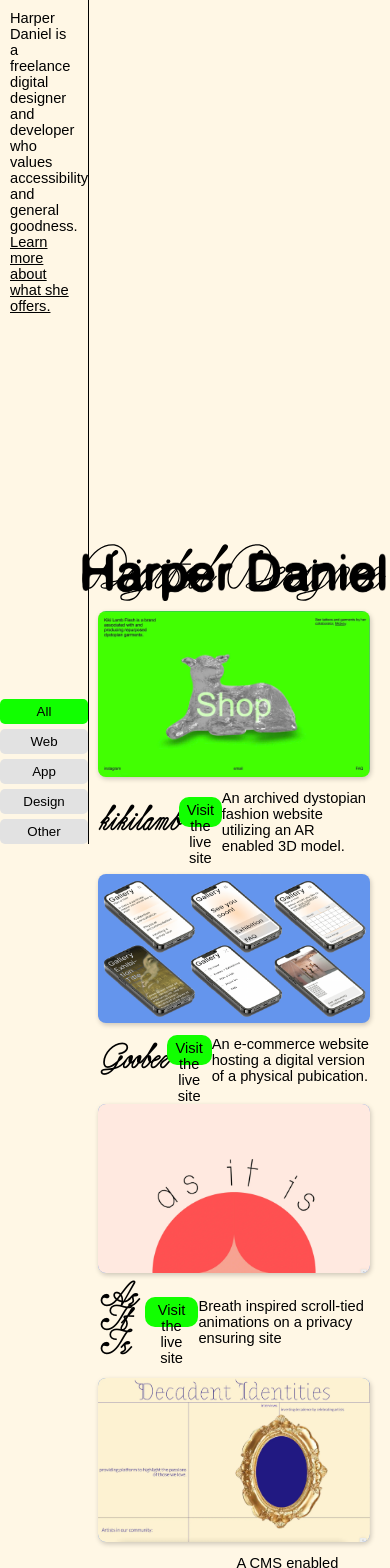
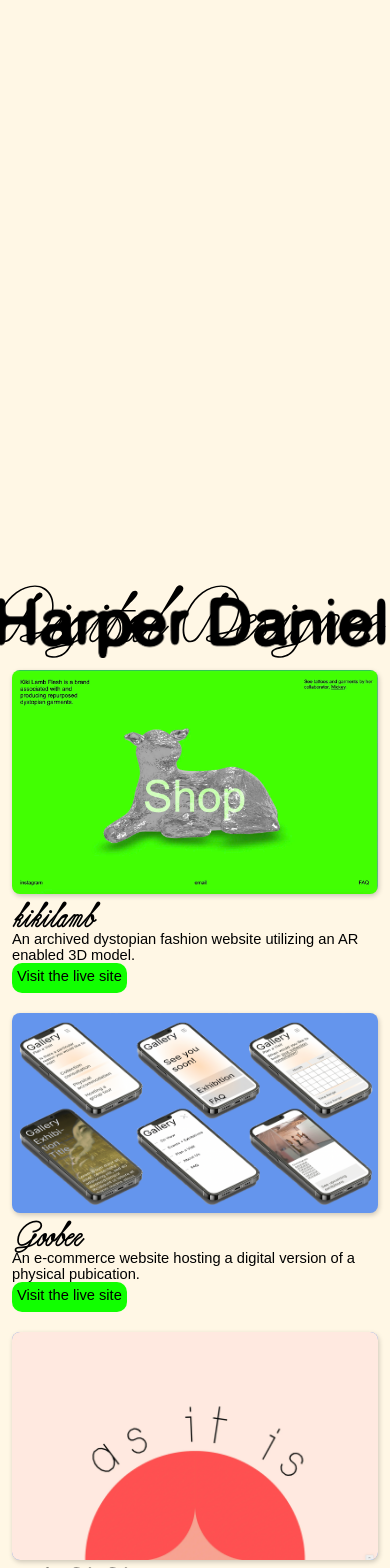
Before and after one commit to harperrose/1128, a React (Create React App) app: page / in a window 390 px wide. Shown: the top 1568 px of the page. Built offline with nearby package versions, Linux system fonts and the light colour scheme.

Commit message:
styles and separate components

```diff
--- a/src/App.css
+++ b/src/App.css
@@ -27,22 +27,25 @@ button {
   width: 100%;
 }
 
+.show-mobile{
+  display: none;
+}
+
 /* layout elements*/
 
 .nav-panel {
-   z-index: 990;
    position: fixed;
-   bottom: 0px;
    display: flex;
-   flex-direction: column;
-   justify-content: space-between;
    width: 20vw;
-   height: 100%;
-   padding-right: 10px;
+   padding: 0.5vw;
+   height: 100vh;
    border-right: solid black 1px;
  }
 
 .button-wrap {
+  width: 19vw;
+  position: fixed;
+  bottom: 0.5vw;
   display: flex;
   flex-direction: column;
 }
@@ -55,30 +58,30 @@ button {
 /*introduction elements*/
 
 .introduction{
-  height:70vh;
+  position: relative;
+  height:78vh;
   display: flex;
-  flex-direction: column;
-  align-items: center;
   justify-content: flex-end;
 }
 
 .introduction-hd{
   position: absolute;
-  z-index: 2;
+  right: 0;
+  bottom:0;
   width: 78vw;
-
 }
 
 .introduction-dd {
   position: absolute;
-  z-index: 1;
+  right: 0;
+  bottom:0;
   width: 78vw;
 }
 
 .bio{
-  position: static;
-  margin-top: 10px;
-  padding-left: 10px;
+  position: fixed;
+  width: 19vw;
+  top: 0.5vw;
 }
 
 /* project elements */
@@ -125,17 +128,60 @@ button {
 }
 
 @media screen and (max-width: 600px) {
-  .project-copy-left {
+  .hide-mobile{
+    display: none;
+  }
+
+  .show-mobile{
+    display: static;
+  }
+  /*introduction and layout items*/
+  .introduction{
+    width: 99vw;
+  }
+
+  .introduction-hd{
+    width: 100vw;
+  }
+
+  .introduction-dd {
+    width: 100vw;
+  }
+
+  .bio {
+    position: static;
+    width: 99vw;
+  }
+
+ /*nav panel and buttons*/
+  .nav-panel {
+    flex-direction: row;
+    width: 100vw;
+    height: 10%;
+  }
+  button {
+    width: 12vw;
+    border-radius: 0px;
+  }
+  .button-wrap {
+    flex-direction: row;
+  }
+
+  /*projects*/
+  .project-copy {
     flex-direction: column;
     align-items: flex-start;
   }
 
   .link {
     height: 20px;
-    margin-top: -10px;
-    margin-bottom: 10px;
+    margin-left: 0;
   }
 
+  .project-wrap {
+    margin-left: 0;
+    padding: 2px;
+  }
 }
 
 @font-face {
--- a/src/App.js
+++ b/src/App.js
@@ -1,34 +1,11 @@
 import React, { useState } from 'react';
 import { projectData } from "./data.js";
 import './App.css';
+import { ProjectList } from './components/list.jsx';
+import { Navigation } from './components/nav.jsx';
 
-const categories = ['All', 'Web', 'App', 'Design', 'Other'];
 
-const ProjectList = ({ projects }) => {
-  return (
-    <ul>
-      {projects.map((project) => (
-        <li key={project.id}>
-          <>
-            <img
-              className="image1"
-              src={process.env.PUBLIC_URL + '/images/' +project.image1 }
-              alt={project.name}
-            />
-            <div className="project-copy">
-                <h1>{project.name}</h1>
-                <a href={project.link} className="link">
-                  Visit the live site
-                </a>
-              <p className="project-description">{project.description}</p>
-            </div>
-          </>
-        </li>
-      ))}
-    </ul>
-  );
-};
-
+const categories = ['All', 'Web', 'App', 'Design', 'Other']
 
 const FilterButton = ({ category, active, onClick }) => {
   const buttonStyle = {
@@ -54,20 +31,6 @@ const App = () => {
 
   return (
     <div>
-      <div className='nav-panel'>
-        <p className='bio'>Harper Daniel is a freelance digital designer and developer who values accessibility and general goodness. <a href={process.env.PUBLIC_URL + '/pages/services.html'}>Learn more about what she offers.</a></p>
-        <div className='button-wrap'>
-          {categories.map((category) => (
-            <FilterButton
-              key={category}
-              category={category}
-              active={category === selectedCategory}
-              onClick={setSelectedCategory}
-            />
-          ))}
-        </div>
-     </div>
-      <div className='project-wrap' >
        <div className='introduction'>
          <img
             className="introduction-hd"
@@ -80,6 +43,8 @@ const App = () => {
            alt='Digital Designer'
          />
        </div>
+      <div className='project-wrap' >
+      <p className='bio show-mobile'>Harper Daniel is a freelance digital designer and developer who values accessibility and general goodness. <a href={process.env.PUBLIC_URL + '/pages/services.html'}>Learn more about what she offers.</a></p>
        <ProjectList projects={filteredProjects} />
       </div>
     </div>
--- a/src/components/list.jsx
+++ b/src/components/list.jsx
@@ -1,29 +1,24 @@
-export function List({ project }) {
+export const ProjectList = ({ projects }) => {
   return (
+    <ul>
+      {projects.map((project) => (
         <li key={project.id}>
-        {project.featured ? (
           <>
             <img
               className="image1"
-              src={project.image1}
+              src={process.env.PUBLIC_URL + '/images/' +project.image1 }
               alt={project.name}
             />
-            <div className="featuredcopy">
-              <div className="featuredstat">
+            <div className="project-copy">
                 <h1>{project.name}</h1>
-                <a href={project.link} className="greenlink">
+              <p className="project-description">{project.description}</p>
+              <a href={project.link} className="link">
                 Visit the live site
               </a>
             </div>
-              <p className="description">{project.description}</p>
-            </div>
           </>
-        ) : (
-          <div className="">
-            <h1>{project.name}</h1>
-            <a href={project.link} className="greenlink">Visit the live site</a>
-          </div>
-        )}
         </li>
+      ))}
+    </ul>
   );
-  }
+};
--- /dev/null
+++ b/src/components/nav.jsx
@@ -0,0 +1,24 @@
+export const Navigation = ({ categories }) => {
+    return (
+        <div className='nav-panel'>
+            <p className='bio hide-mobile'>
+                Harper Daniel is a freelance digital designer and developer who values accessibility and general goodness.
+                <a href={process.env.PUBLIC_URL + '/pages/services.html'}>
+                    Learn more about what she offers.
+                </a>
+            </p>
+                <div className='button-wrap'>
+                  <a href="services.html">About</a>
+                  <a href="contact" className='hide-mobile'>Contact</a>
+                  {categories.map((category) => (
+                    <FilterButton
+                      key={category}
+                      category={category}
+                      active={category === selectedCategory}
+                      onClick={setSelectedCategory}
+                    />
+                  ))}
+                </div>
+        </div>
+    );
+};
```
Lines whose indentation alone changed are shown as unchanged.
